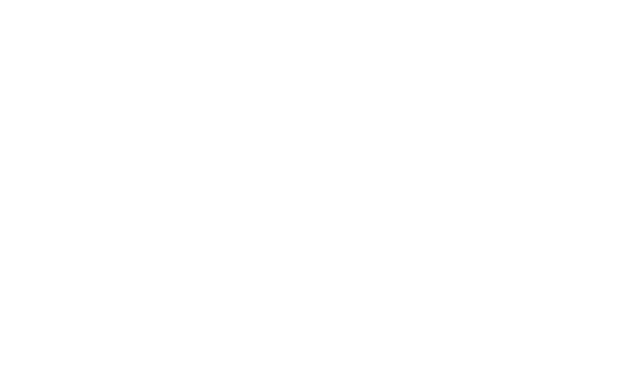
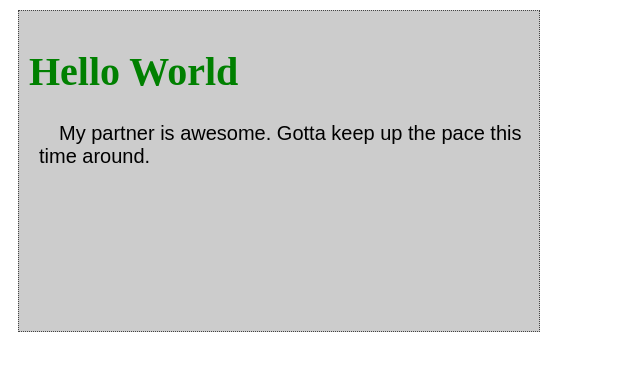
Before and after one commit to LEYAMASA/cst252, a plain HTML site: page lab2/index.html in a window 1280 px wide. Shown: the whole page, without its empty margins (0-640 px from the left). Drawn offline with Linux system fonts and the light colour scheme.

Commit message:
Lab 2 Submission
Lab 2 Submission

```diff
--- a/lab2/css/lab.css
+++ b/lab2/css/lab.css
@@ -0,0 +1,20 @@
+h1 {
+  color: green;
+  font-size: 200%;
+}
+
+p {
+  font-family: "arial";
+  text-indent: 20px;
+  margin-left:10px;
+}
+
+#content {
+  background-color: #cccccc;
+  width: 500px;
+  min-height: 300px;
+  padding: 10px;
+  margin:10px;
+  border: dotted 1px #444444;
+  font-size: 20px;
+}
--- a/lab2/index.html
+++ b/lab2/index.html
@@ -1,11 +1,15 @@
 <!DOCTYPE html>
 <html>
 <head>
-	<title>Lab X - Subject/Topic</title>
+	<title>Lab 2 - HTML & CSS Refresher</title>
 	<link rel="stylesheet" type="text/css" href="../css/site.css">
 	<link rel="stylesheet" type="text/css" href="css/lab.css">
 </head>
 <body>
+	<div id="content">
+		<h1>Hello World</h1>
 
+		<p>My partner is awesome. Gotta keep up the pace this time around.</p>
+	</div>
 </body>
 </html>
```
